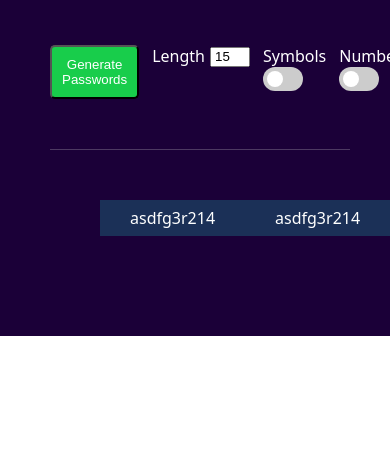
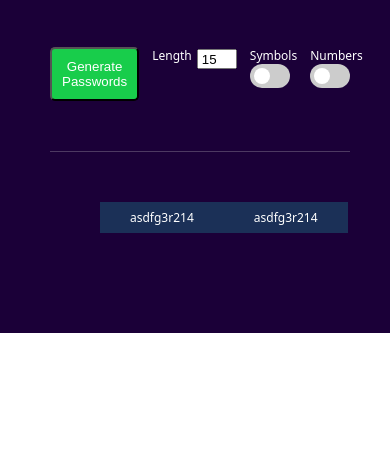
Before and after one commit to Yasirkhan6499/password-generator, a website built with Parcel: page index.html in a window 390 px wide. Shown: the part 370-844 px from the top of the page. Built offline with nearby package versions, Linux system fonts and the light colour scheme.

Commit message:
body font-size changed

```diff
--- a/style.css
+++ b/style.css
@@ -12,7 +12,7 @@ html{
 }
 body{
     font-family: system-ui, -apple-system, BlinkMacSystemFont, 'Segoe UI', Roboto, Oxygen, Ubuntu, Cantarell, 'Open Sans', 'Helvetica Neue', sans-serif;
-    font-size: 1.6rem;
+    font-size: clamp(1.2rem, 2vw, 1.6rem);
 
     display: flex;
     align-items: center;
```
